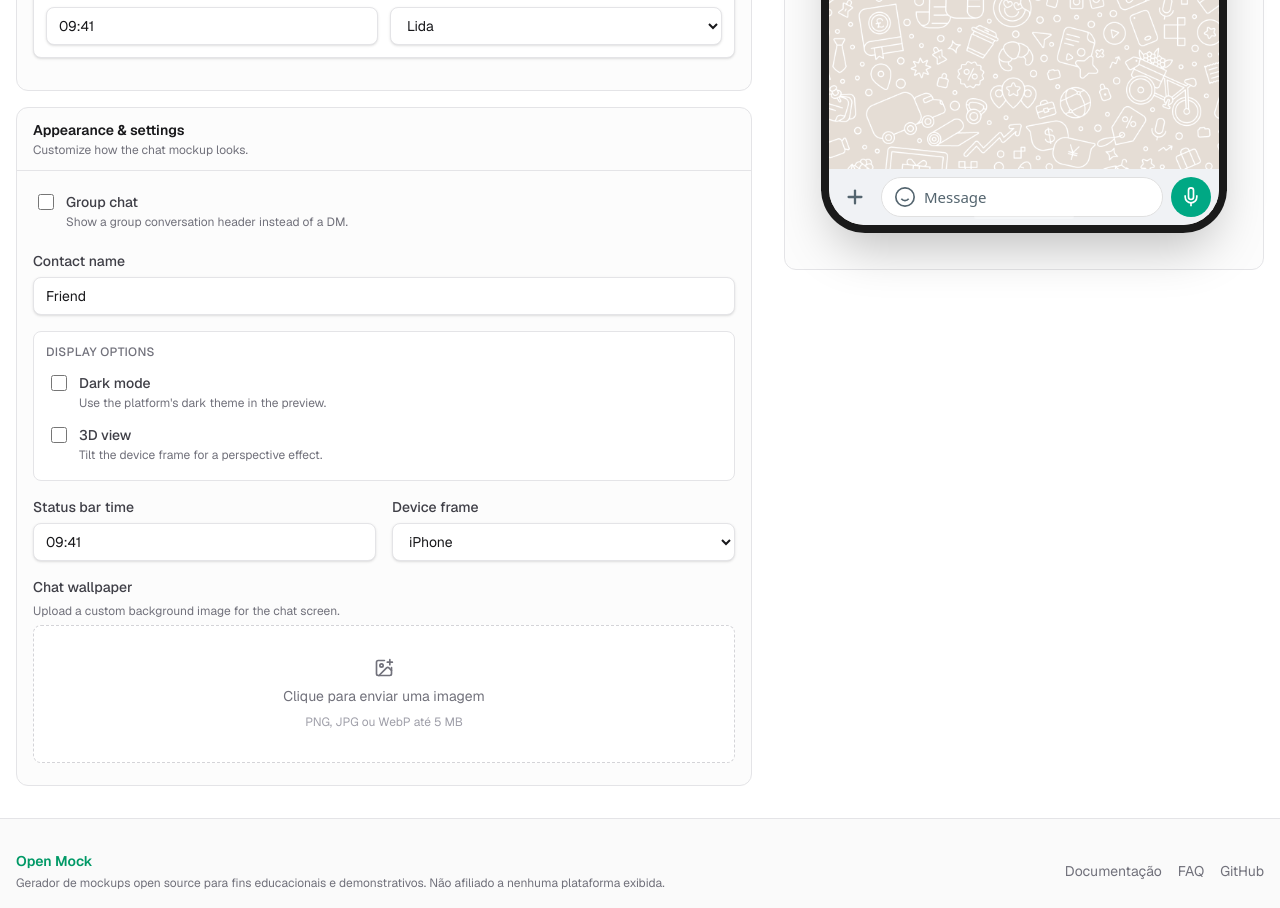
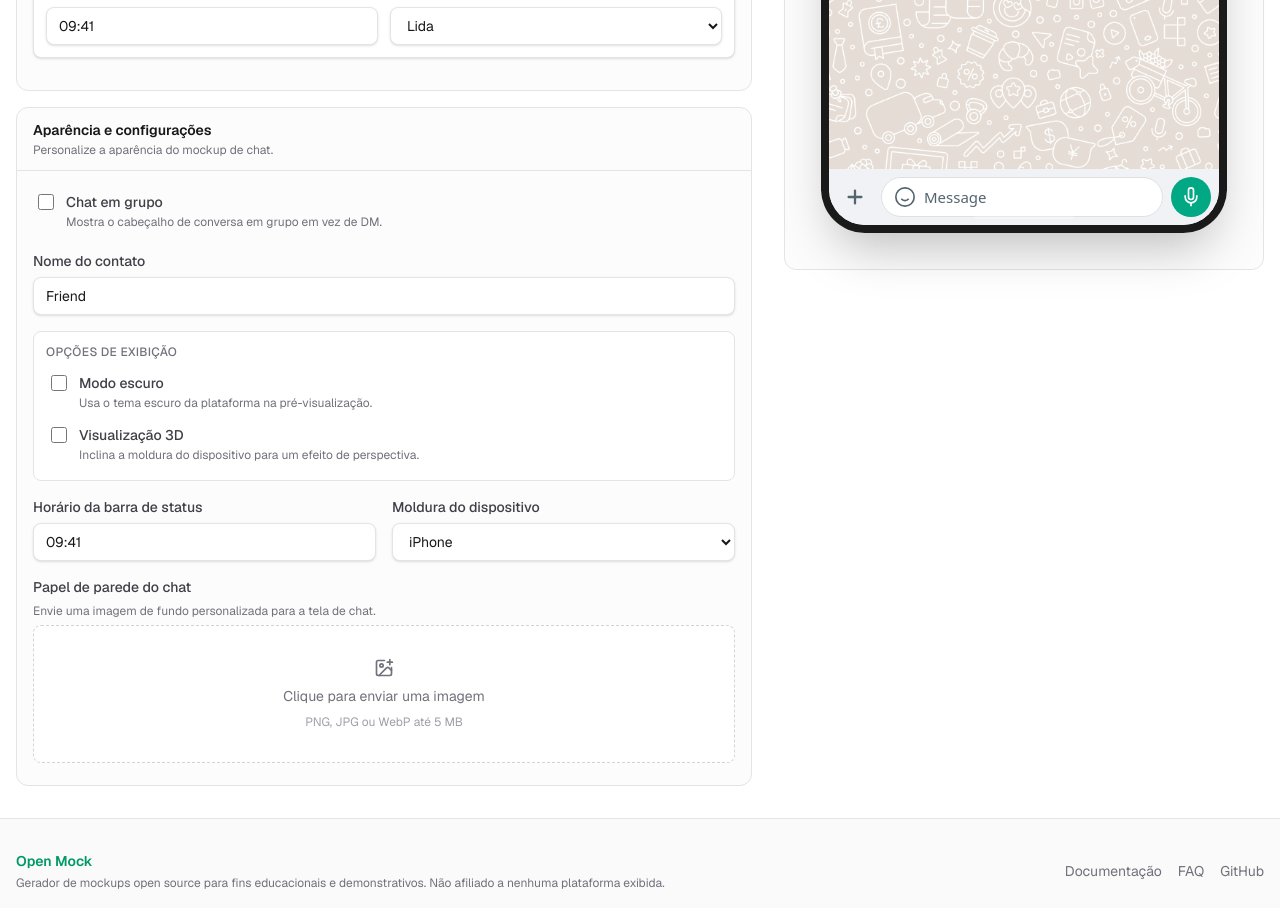
Before and after one commit to lucianodiisouza/open-mock, a Next.js app: page /pt-BR/generators/whatsapp in a window 1280 px wide. Shown: the part 820-1728 px from the top of the page. Built offline with nearby package versions, Linux system fonts and the light colour scheme.

Commit message:
feat(i18n): localize settings panel

```diff
--- a/src/components/editor/SettingsPanel.tsx
+++ b/src/components/editor/SettingsPanel.tsx
@@ -1,5 +1,6 @@
 "use client";
 
+import { useTranslations } from "next-intl";
 import { EMPTY_PARTICIPANTS, useGeneratorStore } from "@/stores/generator-store";
 import type { PlatformConfig } from "@/lib/platform-registry";
 import {
@@ -35,6 +36,7 @@ export function SettingsPanel({ platform }: { platform: PlatformConfig }) {
 }
 
 function ChatSettings({ platform }: { platform: PlatformConfig }) {
+  const t = useTranslations("generator.settings");
   const settings = useGeneratorStore((s) =>
     s.data?.category === "chat" || s.data?.category === "ai"
       ? s.data.state.settings
@@ -59,20 +61,17 @@ function ChatSettings({ platform }: { platform: PlatformConfig }) {
   const other = participants.find((p) => p.id !== "user") ?? participants[1];
 
   return (
-    <FormSection
-      title="Appearance & settings"
-      description="Customize how the chat mockup looks."
-    >
+    <FormSection title={t("appearanceTitle")} description={t("appearanceDescription")}>
       {platform.features.includes("group") && (
         <CheckboxField
-          label="Group chat"
-          description="Show a group conversation header instead of a DM."
+          label={t("groupChat")}
+          description={t("groupChatDescription")}
           checked={mode === "group"}
           onChange={(e) => setChatMode(e.target.checked ? "group" : "dm")}
         />
       )}
 
-      <FormField label="Contact name">
+      <FormField label={t("contactName")}>
         <Input
           type="text"
           value={other?.name ?? ""}
@@ -82,30 +81,30 @@ function ChatSettings({ platform }: { platform: PlatformConfig }) {
             );
             updateParticipants(updated);
           }}
-          placeholder="Contact or group name"
+          placeholder={t("contactNamePlaceholder")}
         />
       </FormField>
 
       <div className="space-y-1 rounded-lg border border-zinc-200 bg-white p-3 dark:border-zinc-700 dark:bg-zinc-900">
         <p className="mb-2 text-xs font-medium uppercase tracking-wide text-zinc-500">
-          Display options
+          {t("displayOptions")}
         </p>
         <CheckboxField
-          label="Dark mode"
-          description="Use the platform's dark theme in the preview."
+          label={t("darkMode")}
+          description={t("darkModeDescription")}
           checked={settings.darkMode}
           onChange={(e) => updateChatSettings({ darkMode: e.target.checked })}
         />
         <CheckboxField
-          label="3D view"
-          description="Tilt the device frame for a perspective effect."
+          label={t("view3d")}
+          description={t("view3dDescription")}
           checked={settings.view3d}
           onChange={(e) => updateChatSettings({ view3d: e.target.checked })}
         />
       </div>
 
       <FormRow>
-        <FormField label="Status bar time">
+        <FormField label={t("statusBarTime")}>
           <Input
             type="text"
             value={settings.statusBar.time}
@@ -117,7 +116,7 @@ function ChatSettings({ platform }: { platform: PlatformConfig }) {
             placeholder="9:41"
           />
         </FormField>
-        <FormField label="Device frame">
+        <FormField label={t("deviceFrame")}>
           <Select
             value={settings.deviceFrame}
             onChange={(e) =>
@@ -126,17 +125,17 @@ function ChatSettings({ platform }: { platform: PlatformConfig }) {
               })
             }
           >
-            <option value="none">None</option>
-            <option value="iphone">iPhone</option>
-            <option value="android">Android</option>
+            <option value="none">{t("deviceNone")}</option>
+            <option value="iphone">{t("deviceIphone")}</option>
+            <option value="android">{t("deviceAndroid")}</option>
           </Select>
         </FormField>
       </FormRow>
 
       {platform.features.includes("wallpaper") && (
         <ImageUploadField
-          label="Chat wallpaper"
-          description="Upload a custom background image for the chat screen."
+          label={t("chatWallpaper")}
+          description={t("chatWallpaperDescription")}
           value={settings.wallpaper}
           onChange={(dataUrl) => updateChatSettings({ wallpaper: dataUrl })}
           onClear={() => updateChatSettings({ wallpaper: "" })}
@@ -147,6 +146,7 @@ function ChatSettings({ platform }: { platform: PlatformConfig }) {
 }
 
 function PostSettings({ platform }: { platform: PlatformConfig }) {
+  const t = useTranslations("generator.settings");
   const state = useGeneratorStore((s) =>
     s.data?.category === "post" ? s.data.state : null,
   );
@@ -154,46 +154,43 @@ function PostSettings({ platform }: { platform: PlatformConfig }) {
   if (!state) return null;
 
   return (
-    <FormSection
-      title="Post content"
-      description="Edit the author and body of your social post."
-    >
+    <FormSection title={t("postTitle")} description={t("postDescription")}>
       <FormRow>
-        <FormField label="Author name">
+        <FormField label={t("authorName")}>
           <Input
             type="text"
             value={state.author.name}
             onChange={(e) =>
               updatePost({ author: { ...state.author, name: e.target.value } })
             }
-            placeholder="Jane Doe"
+            placeholder={t("authorNamePlaceholder")}
           />
         </FormField>
-        <FormField label="Handle">
+        <FormField label={t("handle")}>
           <Input
             type="text"
             value={state.author.handle}
             onChange={(e) =>
               updatePost({ author: { ...state.author, handle: e.target.value } })
             }
-            placeholder="@janedoe"
+            placeholder={t("handlePlaceholder")}
           />
         </FormField>
       </FormRow>
 
-      <FormField label="Content">
+      <FormField label={t("content")}>
         <Textarea
           value={state.content}
           onChange={(e) => updatePost({ content: e.target.value })}
           rows={5}
-          placeholder="What's on your mind?"
+          placeholder={t("contentPlaceholder")}
         />
       </FormField>
 
       {platform.features.includes("media") && (
         <ImageUploadField
-          label="Post image"
-          description="Attach an image to your social post."
+          label={t("postImage")}
+          description={t("postImageDescription")}
           value={state.media?.[0]?.url ?? ""}
           onChange={(dataUrl) =>
             updatePost({ media: [{ type: "image", url: dataUrl }] })
@@ -204,15 +201,15 @@ function PostSettings({ platform }: { platform: PlatformConfig }) {
 
       <div className="space-y-1 rounded-lg border border-zinc-200 bg-white p-3 dark:border-zinc-700 dark:bg-zinc-900">
         <p className="mb-2 text-xs font-medium uppercase tracking-wide text-zinc-500">
-          Display options
+          {t("displayOptions")}
         </p>
         <CheckboxField
-          label="Dark mode"
+          label={t("darkMode")}
           checked={state.darkMode}
           onChange={(e) => updatePost({ darkMode: e.target.checked })}
         />
         <CheckboxField
-          label="3D view"
+          label={t("view3d")}
           checked={state.view3d}
           onChange={(e) => updatePost({ view3d: e.target.checked })}
         />
@@ -222,6 +219,7 @@ function PostSettings({ platform }: { platform: PlatformConfig }) {
 }
 
 function CommentSettings() {
+  const t = useTranslations("generator.settings");
   const state = useGeneratorStore((s) =>
     s.data?.category === "comment" ? s.data.state : null,
   );
@@ -229,25 +227,19 @@ function CommentSettings() {
   if (!state) return null;
 
   return (
-    <FormSection
-      title="Post context"
-      description="Set the original post shown above the comments."
-    >
-      <FormField
-        label="Post preview"
-        description="Short text shown as the post being commented on."
-      >
+    <FormSection title={t("postContextTitle")} description={t("postContextDescription")}>
+      <FormField label={t("postPreview")} description={t("postPreviewDescription")}>
         <Input
           type="text"
           value={state.postPreview ?? ""}
           onChange={(e) => updateCommentState({ postPreview: e.target.value })}
-          placeholder="Original post text..."
+          placeholder={t("postPreviewPlaceholder")}
         />
       </FormField>
 
       <CheckboxField
-        label="Dark mode"
-        description="Use the platform's dark theme in the preview."
+        label={t("darkMode")}
+        description={t("darkModeDescription")}
         checked={state.darkMode}
         onChange={(e) => updateCommentState({ darkMode: e.target.checked })}
       />
@@ -256,6 +248,7 @@ function CommentSettings() {
 }
 
 function StorySettings() {
+  const t = useTranslations("generator.settings");
   const state = useGeneratorStore((s) =>
     s.data?.category === "story" ? s.data.state : null,
   );
@@ -263,18 +256,15 @@ function StorySettings() {
   if (!state) return null;
 
   return (
-    <FormSection
-      title="Story details"
-      description="Set the author shown on your story frames."
-    >
-      <FormField label="Author">
+    <FormSection title={t("storyDetailsTitle")} description={t("storyDetailsDescription")}>
+      <FormField label={t("storyAuthor")}>
         <Input
           type="text"
           value={state.author.name}
           onChange={(e) =>
             updateStory({ author: { ...state.author, name: e.target.value } })
           }
-          placeholder="Your name"
+          placeholder={t("storyAuthorPlaceholder")}
         />
       </FormField>
     </FormSection>
@@ -282,6 +272,7 @@ function StorySettings() {
 }
 
 function EmailSettings() {
+  const t = useTranslations("generator.settings");
   const state = useGeneratorStore((s) =>
     s.data?.category === "email" ? s.data.state : null,
   );
@@ -289,36 +280,33 @@ function EmailSettings() {
   if (!state) return null;
 
   return (
-    <FormSection
-      title="Email content"
-      description="Compose the email shown in the preview."
-    >
-      <FormField label="From name">
+    <FormSection title={t("emailTitle")} description={t("emailDescription")}>
+      <FormField label={t("fromName")}>
         <Input
           type="text"
           value={state.from.name}
           onChange={(e) =>
             updateEmail({ from: { ...state.from, name: e.target.value } })
           }
-          placeholder="Sender name"
+          placeholder={t("fromNamePlaceholder")}
         />
       </FormField>
 
-      <FormField label="Subject">
+      <FormField label={t("subject")}>
         <Input
           type="text"
           value={state.subject}
           onChange={(e) => updateEmail({ subject: e.target.value })}
-          placeholder="Email subject line"
+          placeholder={t("subjectPlaceholder")}
         />
       </FormField>
 
-      <FormField label="Body">
+      <FormField label={t("body")}>
         <Textarea
           value={state.body}
           onChange={(e) => updateEmail({ body: e.target.value })}
           rows={8}
-          placeholder="Write your email body..."
+          placeholder={t("bodyPlaceholder")}
         />
       </FormField>
     </FormSection>
```
